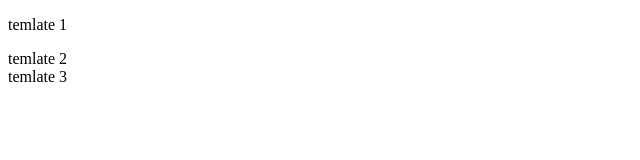
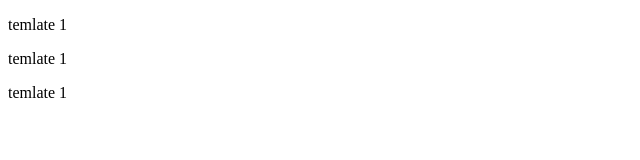
Before and after one commit to TarasovArtem/Pug, a plain HTML site: page develop/templates/index.html in a window 1280 px wide. Shown: the whole page, without its empty margins (0-640 px from the left). Drawn offline with Linux system fonts and the light colour scheme.

Commit message:
add template blocks

```diff
--- a/develop/templates/index.html
+++ b/develop/templates/index.html
@@ -10,7 +10,11 @@
     <div>
         <p>temlate 1</p>
     </div>
-    <div>temlate 2</div>
-    <div>temlate 3</div>
+    <div>
+        <p>temlate 1</p>
+    </div>
+    <div>
+        <p>temlate 1</p>
+    </div>
 </body>
 </html>
```
